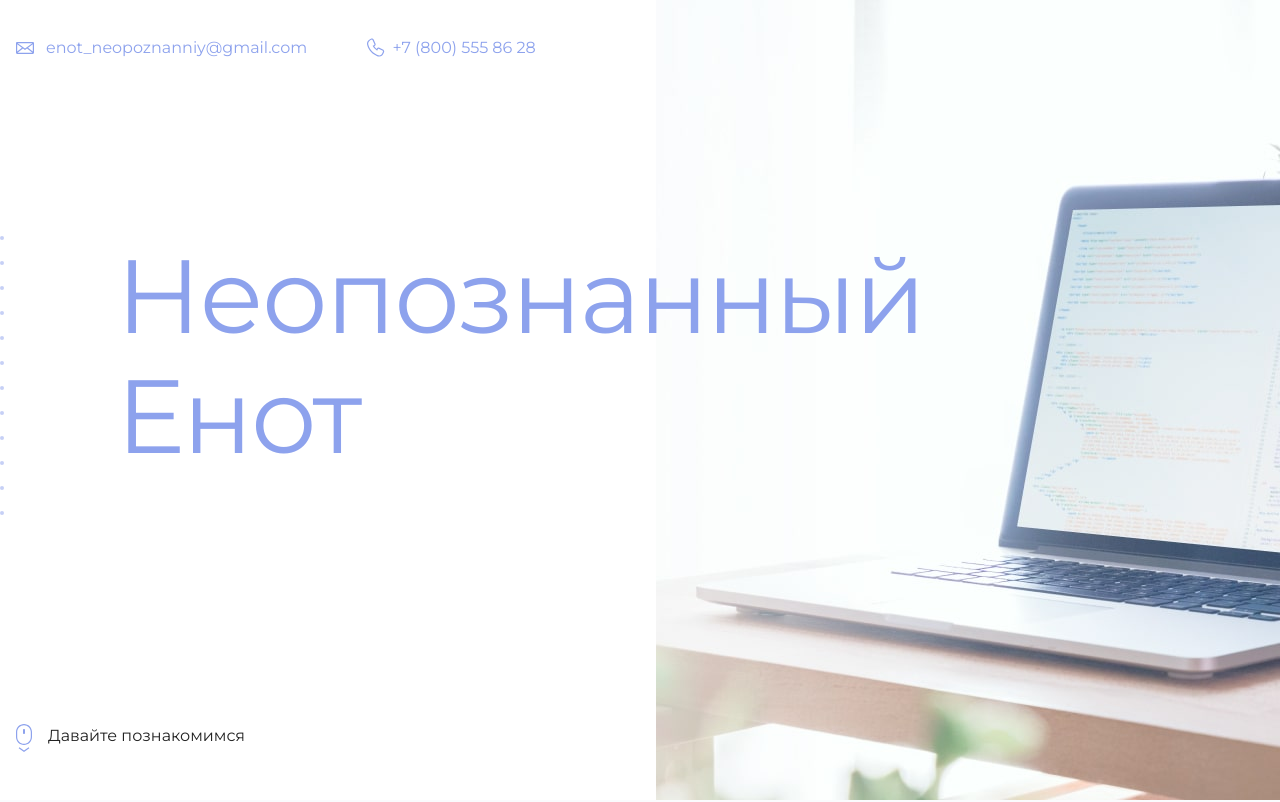
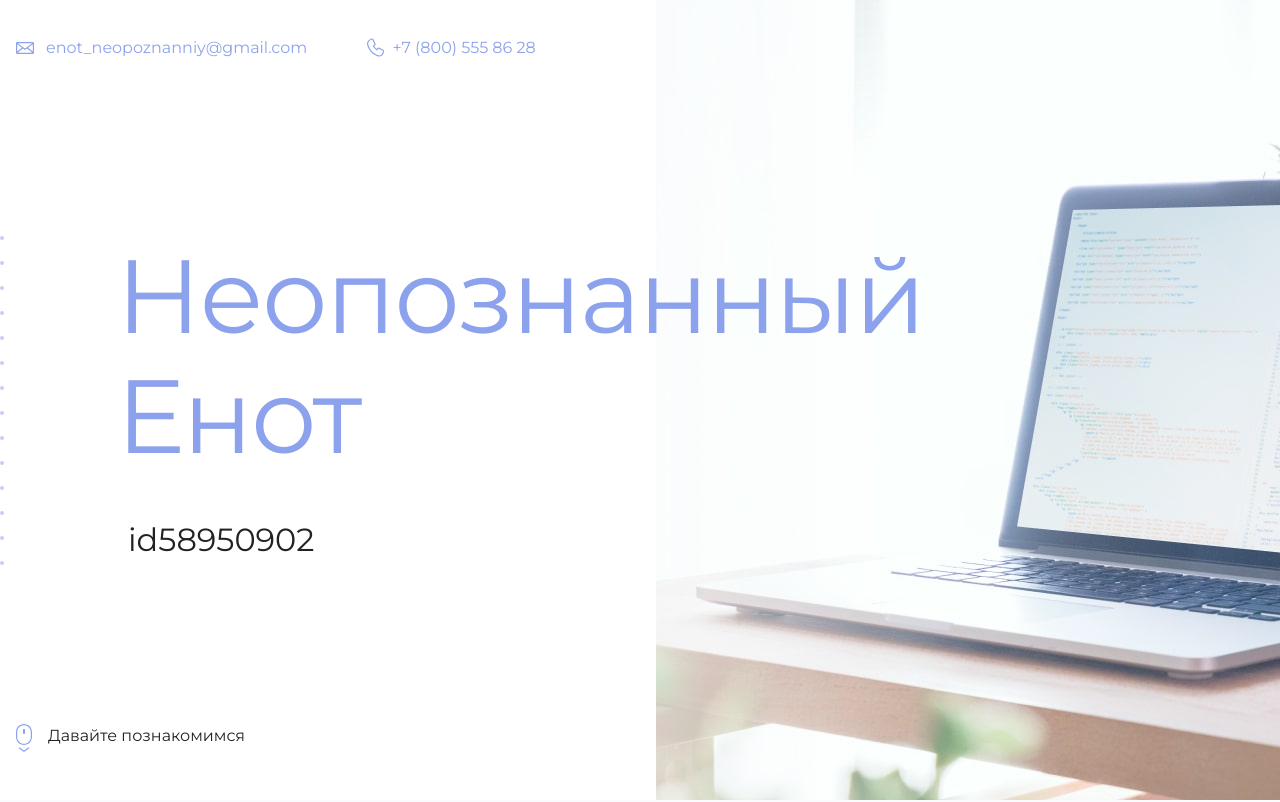
Before and after one commit to KradinKYu/my-site, a plain HTML site: page index.html in a window 1280 px wide. Shown: the top 802 px of the page. Drawn offline with Linux system fonts and the light colour scheme.

Commit message:
Update index.html

```diff
--- a/index.html
+++ b/index.html
@@ -19,7 +19,7 @@
       <section class="hero-image">
         <div class="container">
           <h1 class="heading">Неопознанный Енот</h1>
-          <p><!-- Тут ваш id на сайте Академии --></p>
+          <p>id58950902</p>
         </div>
       </section>
 
```
